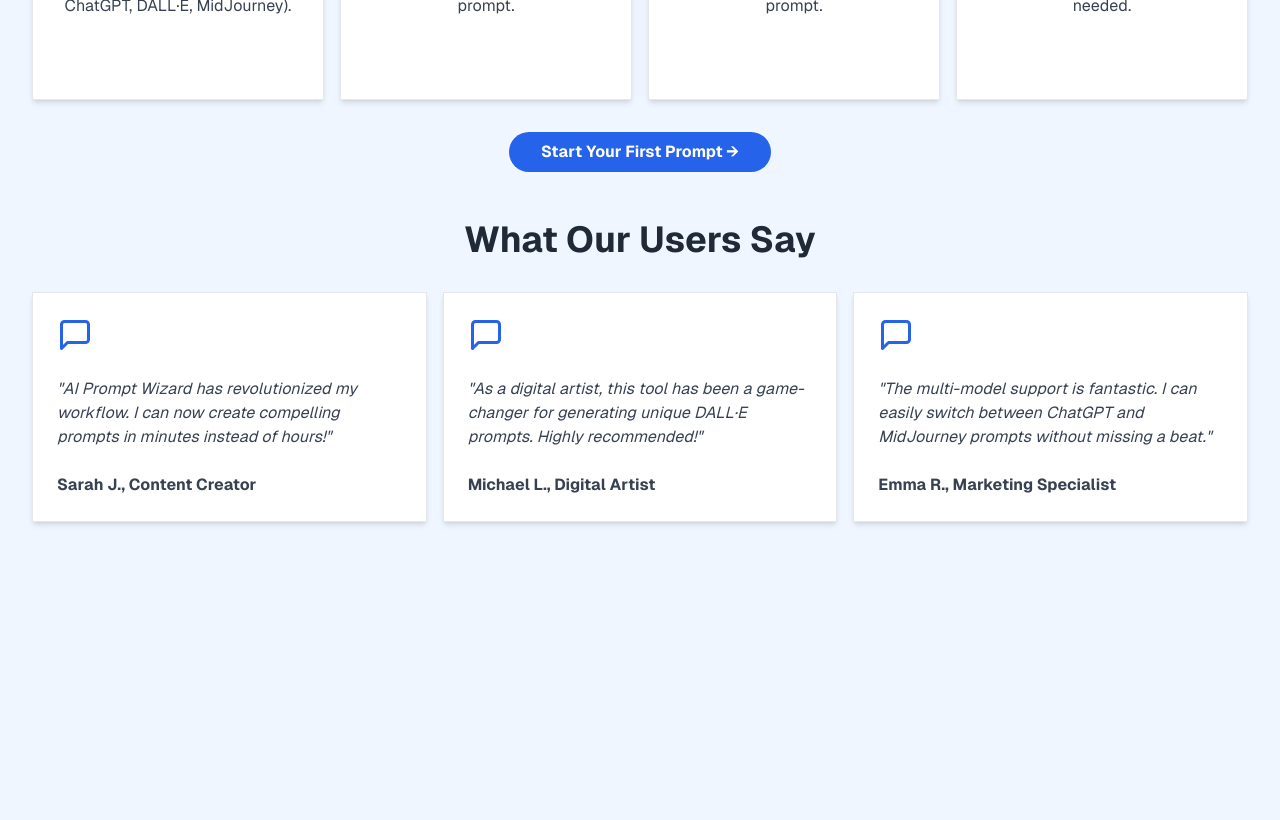
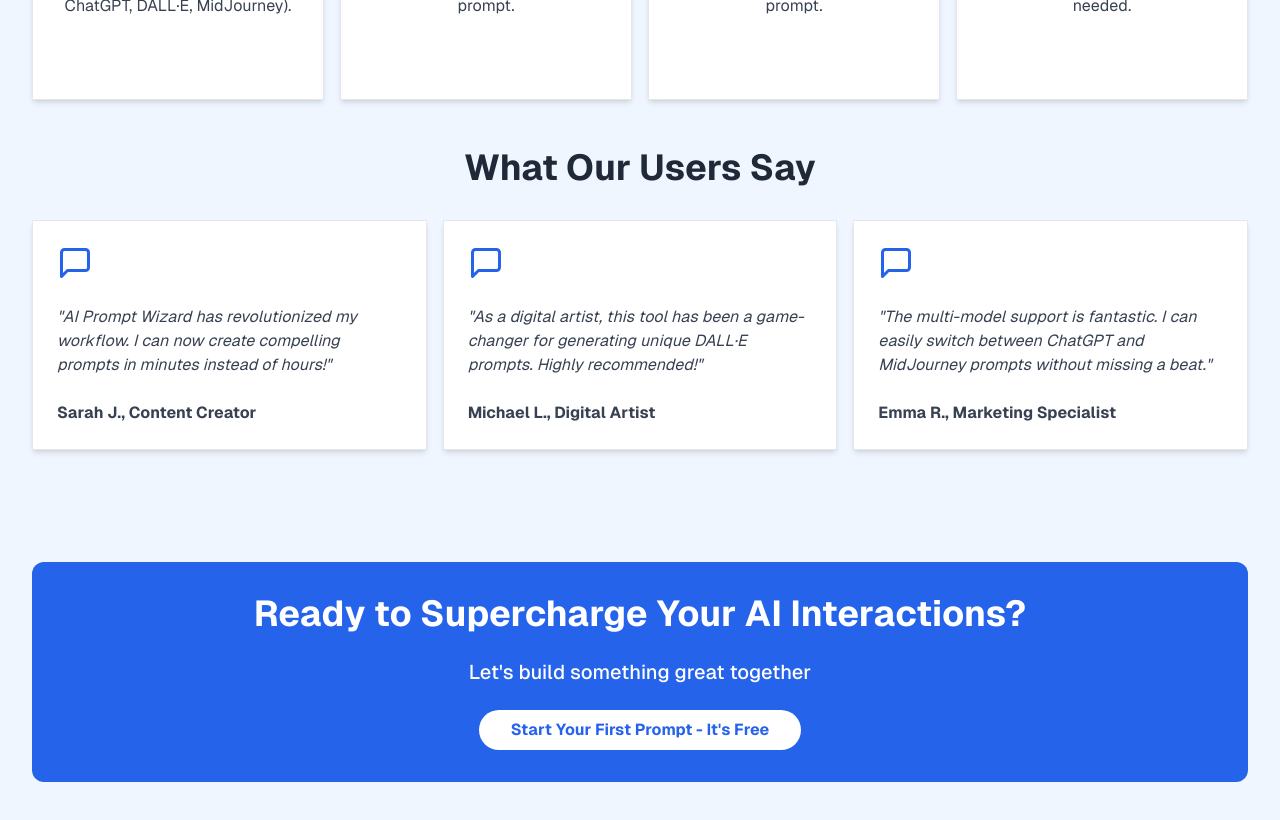
Before and after one commit to Orbitado/ai-prompt-wizard, a Next.js app: page / in a window 1280 px wide. Shown: the part 1660-2480 px from the top of the page. Before the commit the page ends 2294 px from the top, so only its background shows below. Built offline with nearby package versions, Linux system fonts and the light colour scheme.

Commit message:
[ADDED] CallToAction Section && Added a Light Component

```diff
--- a/src/app/page.tsx
+++ b/src/app/page.tsx
@@ -4,6 +4,7 @@ import CraftPerfectAI from "@/components/specific/CraftPerfectAI";
 import PromptExamples from "@/components/specific/PromptExamples";
 import HowToUseAI from "@/components/specific/HowtoUseAI";
 import OurUserSays from "@/components/specific/OurUserSays";
+import CallToAction from "@/components/common/CallToAction";
 
 export default function page() {
   return (
@@ -19,6 +20,7 @@ export default function page() {
       <PromptExamples />
       <HowToUseAI />
       <OurUserSays />
+      <CallToAction />
     </section>
   );
 }
--- a/src/components/common/Button.tsx
+++ b/src/components/common/Button.tsx
@@ -2,15 +2,22 @@ import Link from "next/link";
 export default function Button({
   href,
   children,
+  isLight,
 }: {
   href: string;
   children: React.ReactNode | string;
+  isLight?: boolean;
 }) {
   return (
     <div className="flex flex-wrap justify-center">
       <Link
         href={href}
-        className="bg-blue-600 hover:bg-blue-700 px-8 py-2 rounded-full w-fit font-bold text-md text-white xs:text-lg"
+        className={`${
+          isLight
+            ? "bg-white text-blue-600"
+            : "bg-blue-600 hover:bg-blue-700 text-white "
+        } px-8 py-2 rounded-full w-fit font-bold text-md
+xs:text-lg`}
       >
         {children}
       </Link>
--- /dev/null
+++ b/src/components/common/CallToAction.tsx
@@ -0,0 +1,17 @@
+import Button from "./Button";
+
+export default function CallToAction() {
+  return (
+    <section className="flex flex-col justify-center items-center space-y-6 bg-blue-600 my-16 py-8 rounded-xl w-full text-center">
+      <h3 className="font-bold text-4xl text-white">
+        Ready to Supercharge Your AI Interactions?
+      </h3>
+      <p className="font-medium text-white text-xl">
+        Let&apos;s build something great together
+      </p>
+      <Button isLight href="/prompts">
+        Start Your First Prompt - It&apos;s Free
+      </Button>
+    </section>
+  );
+}
--- a/src/components/specific/HowtoUseAI.tsx
+++ b/src/components/specific/HowtoUseAI.tsx
@@ -19,7 +19,6 @@ export default function HowtoUseAI() {
           />
         ))}
       </section>
-      <Button href="/prompts">Start Your First Prompt &rarr;</Button>
     </article>
   );
 }
```
